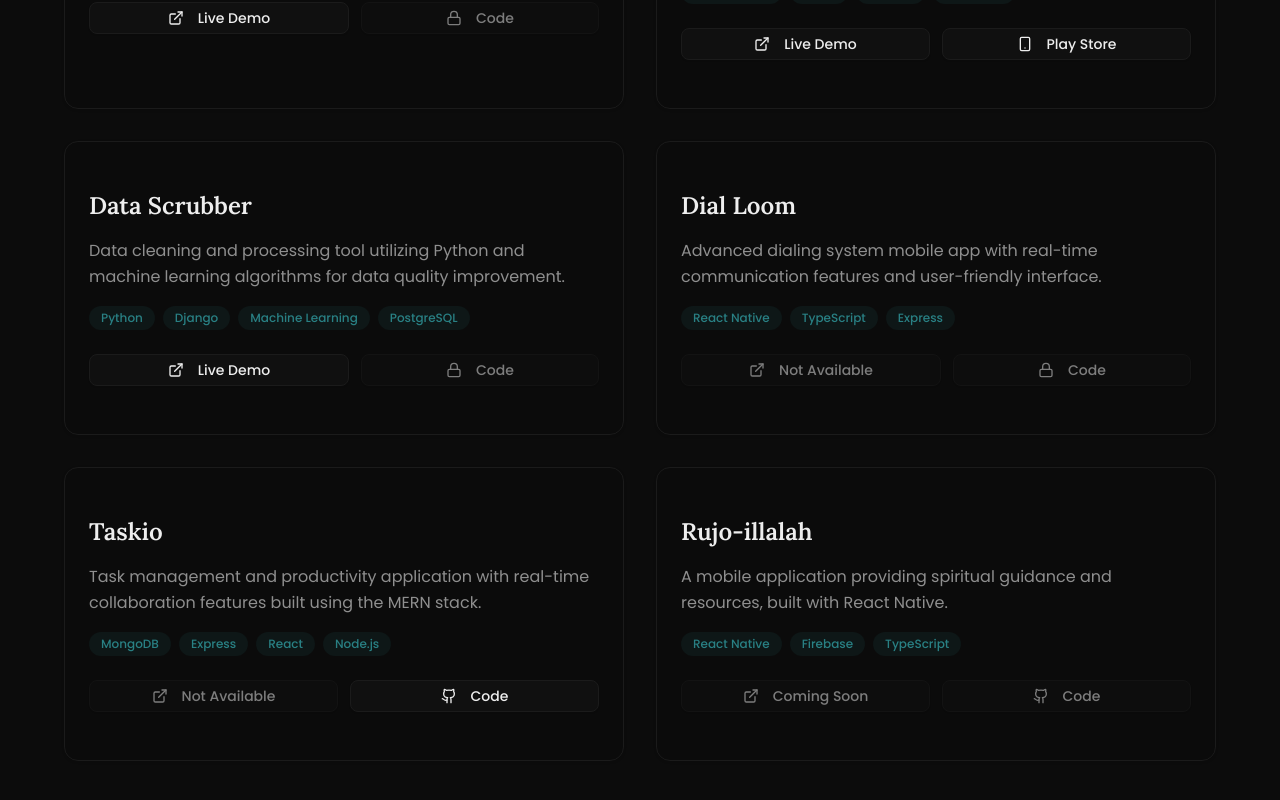
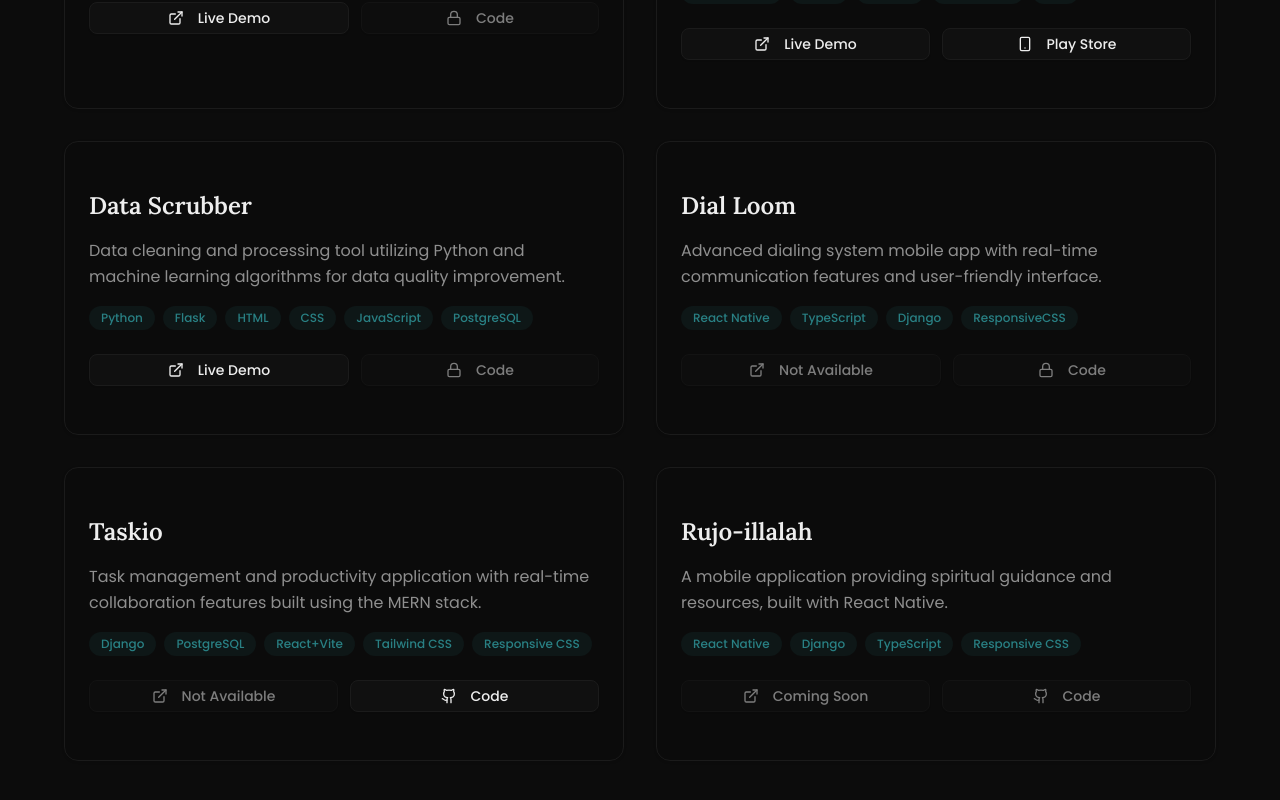
Before and after one commit to hanihashmi786/HaniHashmi-Portfolio, a Next.js app: page / in a window 1280 px wide. Shown: the part 6276-7076 px from the top of the page. Built offline with nearby package versions, Linux system fonts and the light colour scheme.

Commit message:
refactor: Update project technology stacks and GitHub links for several projects in the projects section

```diff
--- a/components/projects-section.tsx
+++ b/components/projects-section.tsx
@@ -22,7 +22,7 @@ const projects = [
     title: "Call Loom",
     description:
       "Comprehensive communication platform with both mobile app and web version. Built with React Native for mobile and React for web, featuring call management, analytics, and real-time communication.",
-    tech: ["React Native", "React", "Node.js", "MongoDB"],
+    tech: ["React Native", "React", "Django", "PostgreSQL","CSS"],
     liveUrl: "https://callloom.com/",
     playStoreUrl: "https://play.google.com/store/apps/details?id=com.calloom3",
     githubUrl: null,
@@ -34,7 +34,7 @@ const projects = [
     title: "Data Scrubber",
     description:
       "Data cleaning and processing tool utilizing Python and machine learning algorithms for data quality improvement.",
-    tech: ["Python", "Django", "Machine Learning", "PostgreSQL"],
+    tech: ["Python", "Flask", "HTML", "CSS", "JavaScript", "PostgreSQL"],
     liveUrl: "https://scrubber.marsbpo.team/",
     githubUrl: null,
     codeConfidential: true,
@@ -45,9 +45,9 @@ const projects = [
     title: "Dial Loom",
     description:
       "Advanced dialing system mobile app with real-time communication features and user-friendly interface.",
-    tech: ["React Native", "TypeScript", "Express"],
+    tech: ["React Native", "TypeScript", "Django", "ResponsiveCSS"],
     liveUrl: "#",
-    githubUrl: null,
+    githubUrl: "https://github.com/hanihashmi786/Dial-Loom",
     codeConfidential: true,
     status: "ui-only",
     statusText: "UI Design for Team",
@@ -56,9 +56,9 @@ const projects = [
     title: "Taskio",
     description:
       "Task management and productivity application with real-time collaboration features built using the MERN stack.",
-    tech: ["MongoDB", "Express", "React", "Node.js"],
+    tech: ["Django", "PostgreSQL", "React+Vite", "Tailwind CSS", "Responsive CSS"],
     liveUrl: "#",
-    githubUrl: "https://github.com/hanihashmi786/taskio",
+    githubUrl: "https://github.com/hanihashmi786/Taskio",
     codeConfidential: false,
     status: "archived",
     statusText: "Removed by company - Code available",
@@ -66,7 +66,7 @@ const projects = [
   {
     title: "Rujo-illalah",
     description: "A mobile application providing spiritual guidance and resources, built with React Native.",
-    tech: ["React Native", "Firebase", "TypeScript"],
+    tech: ["React Native", "Django", "TypeScript", "Responsive CSS"],
     liveUrl: "#",
     githubUrl: null,
     codeConfidential: false,
```
